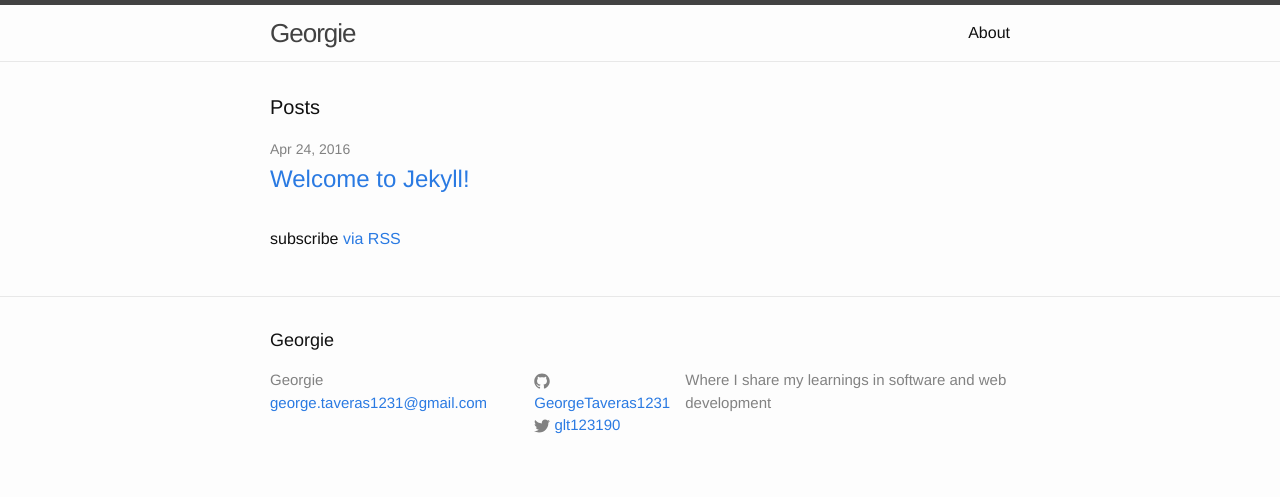
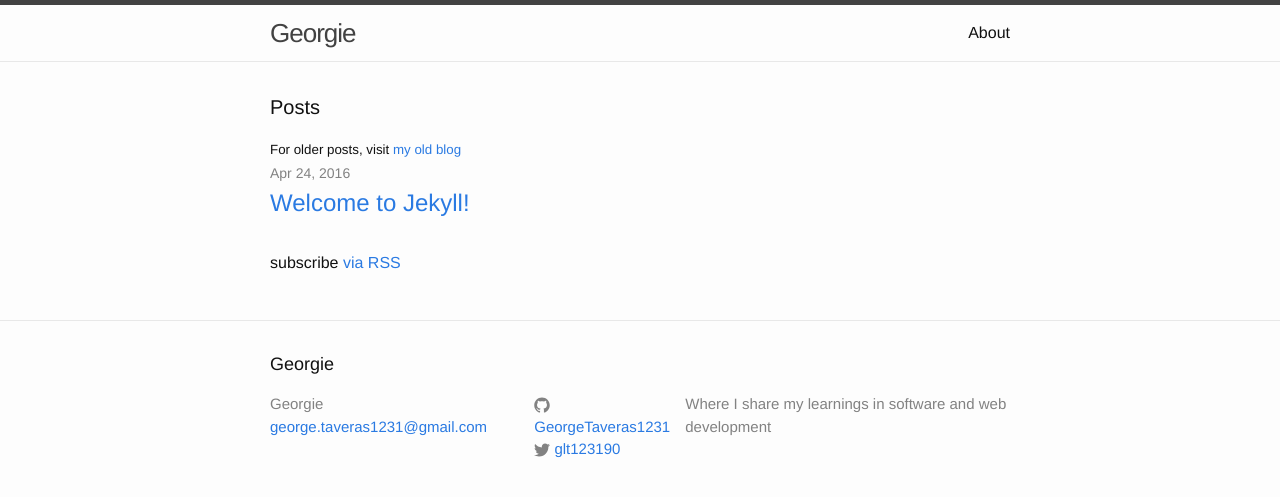
Before and after one commit to GeorgeTaveras1231/blog, a Jekyll site: the page built from index.html, in a window 1280 px wide. Shown: the top 497 px of the page. Built offline with Jekyll 4.4.1, drawn with Linux system fonts in a browser that asks for light colours.

Commit message:
Leave a link to my old blog

```diff
--- a/_config.yml
+++ b/_config.yml
@@ -14,6 +14,7 @@ baseurl: "" # the subpath of your site, e.g. /blog
 url: "http://GeorgeTaveras1231.github.io" # the base hostname & protocol for your site
 twitter_username: glt123190
 github_username:  GeorgeTaveras1231
+old_blog_url: "http://georgielovesoup.tumblr.com/"
 
 # Build settings
 markdown: kramdown
--- a/index.html
+++ b/index.html
@@ -3,8 +3,8 @@ layout: default
 ---
 
 <div class="home">
-
   <h1 class="page-heading">Posts</h1>
+  <small>For older posts, visit <a href="{{ site.old_blog_url }}">my old blog</a></small>
 
   <ul class="post-list">
     {% for post in site.posts %}
```
